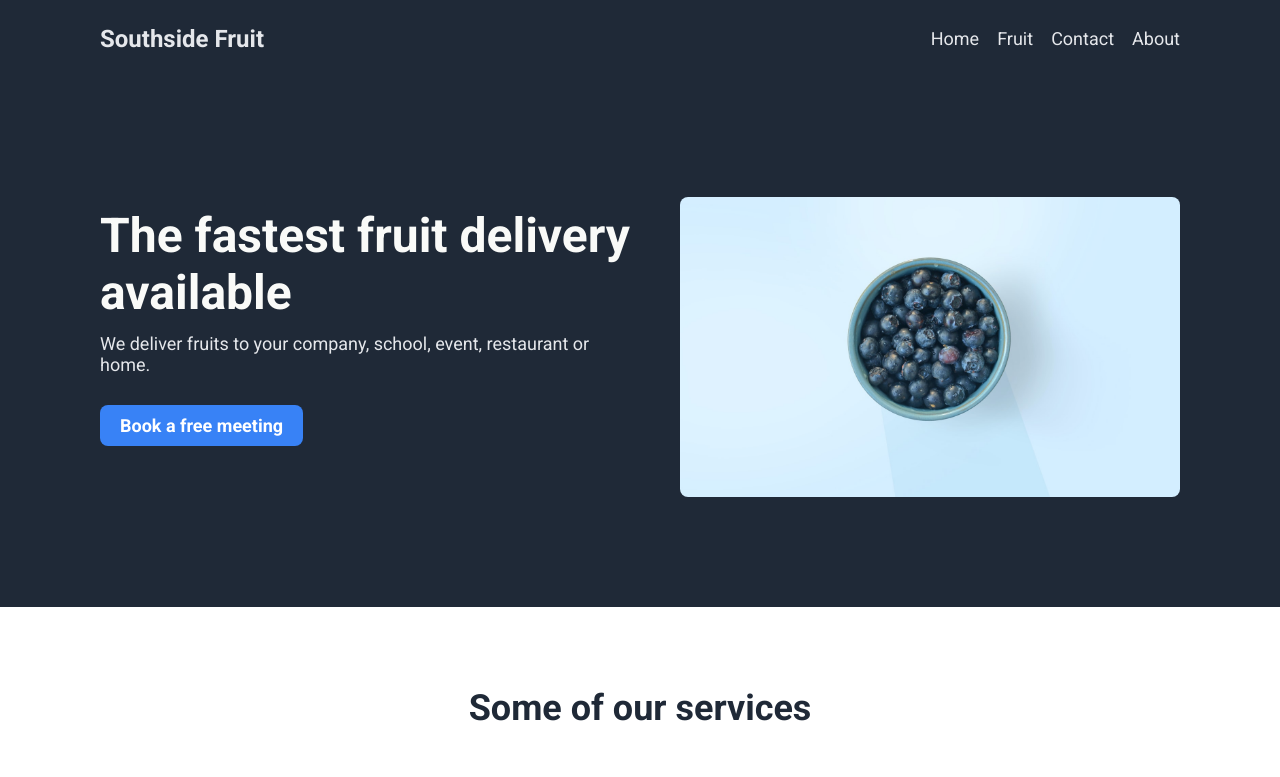
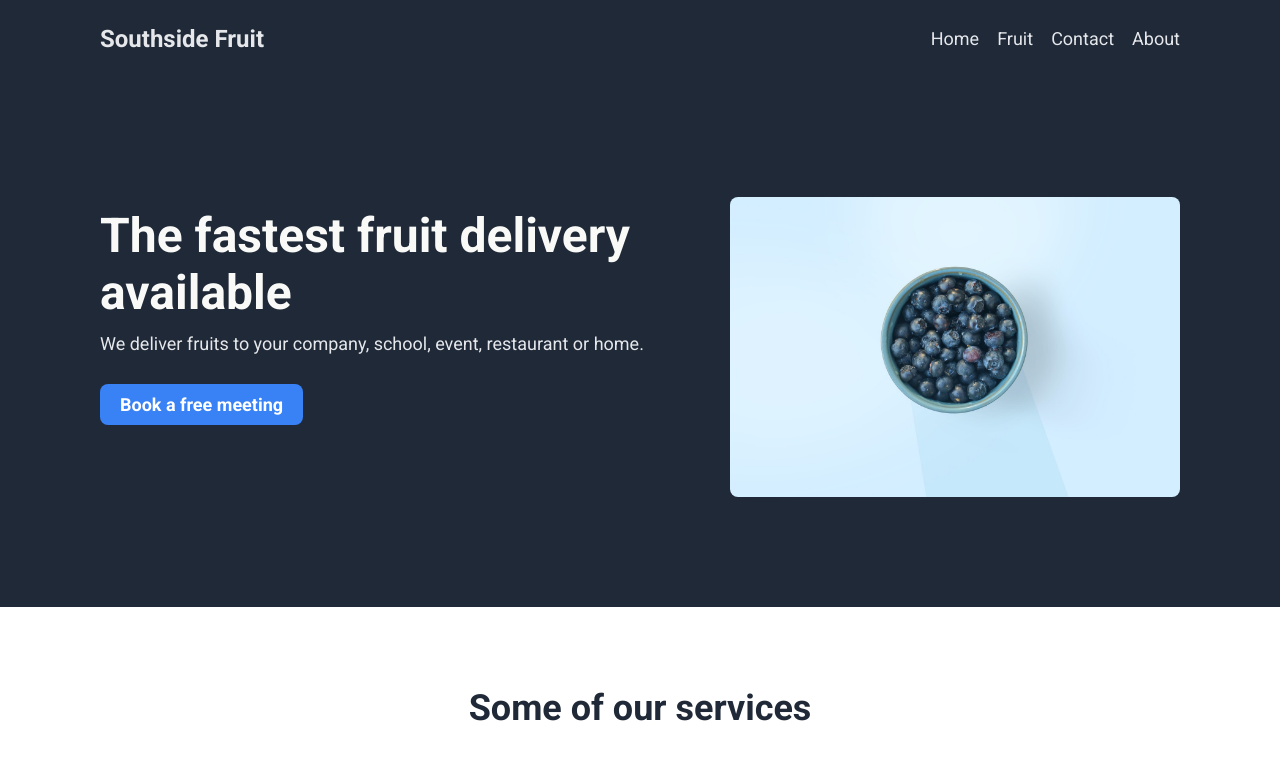
Before and after one commit to alexander-eriksson-dev/odin-landing-page, a plain HTML site: page index.html in a window 1280 px wide. Shown: the top 777 px of the page. Drawn offline with Linux system fonts and the light colour scheme.

Commit message:
Optimize hero image for smaller devices

```diff
--- a/styles.css
+++ b/styles.css
@@ -74,8 +74,8 @@ a:hover {
 
 .hero-image {
     background: #485460;
-    width: 500px;
-    height: 300px;
+    max-width: 500px;
+    max-height: 300px;
     border-radius: 8px;
     object-fit: cover;
     margin-top: 40px;
```
